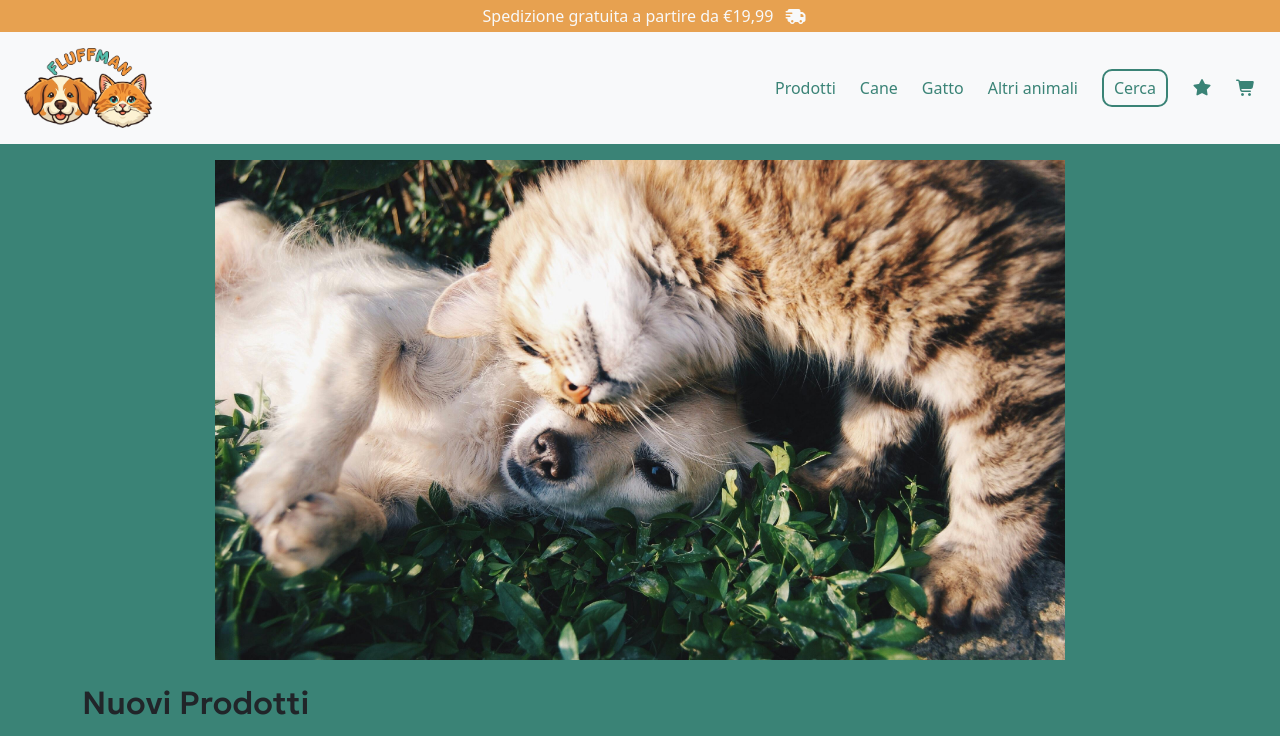
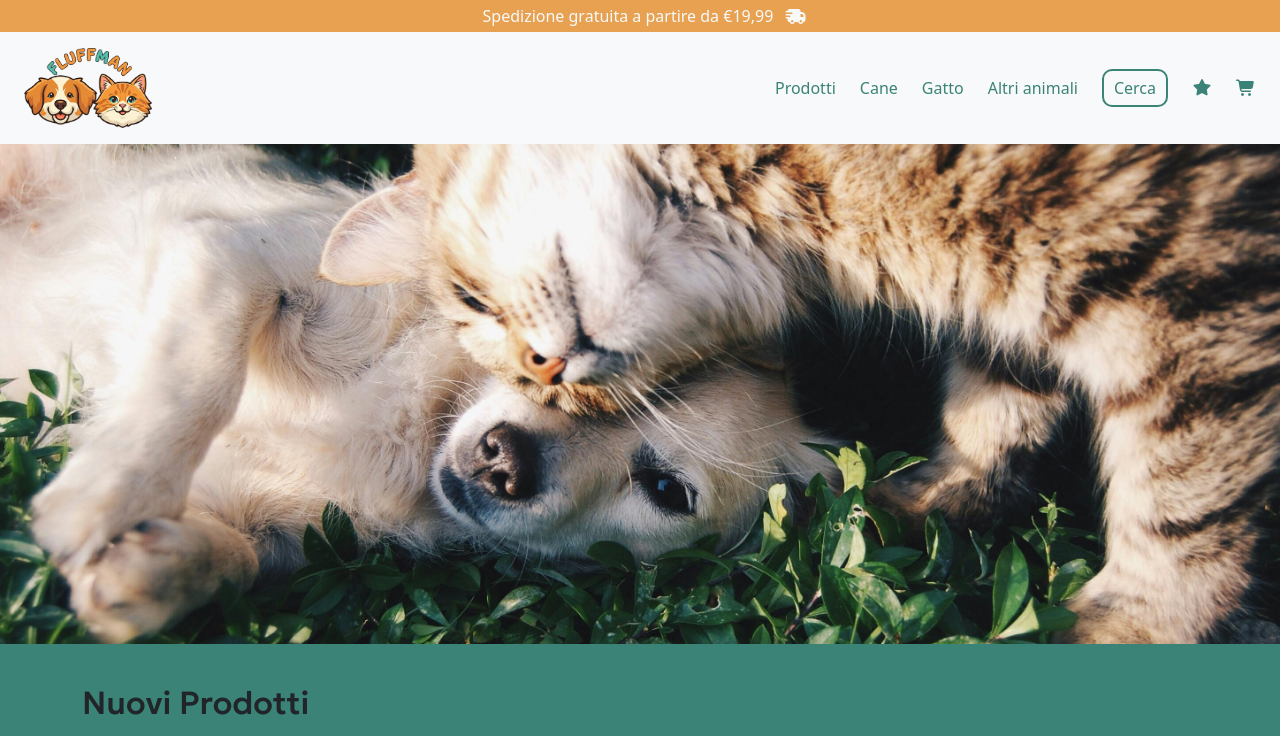
Before and after one commit to coluccifrancesco/fluffman-project-work, a React (Vite) app in the folder fluffman_pw/front-end/: page / in a window 1280 px wide. Shown: the top 736 px of the page. Built offline with nearby package versions, Linux system fonts and the light colour scheme; grey boxes are pictures that could not be loaded.

Commit message:
fix Carousel refactoring in HomePage

```diff
--- a/fluffman_pw/front-end/pages/HomePage.jsx
+++ b/fluffman_pw/front-end/pages/HomePage.jsx
@@ -5,12 +5,10 @@ import NewProducts from "../components/NewProducts";
 
 export default function HomePage() {
   return (
-        <div className="hp_bg p-3">
+    <div className="hp_bg">
       {/* Carousel Component */}
-            <div className="d-flex justify-content-center align-content-center">
       <Carousel />
-            </div>
-
+      <div className="p-3">
         <div className="container my-4">
           {/*Section - Best Sellers */}
           <h2 className="mb-3">Nuovi Prodotti</h2>
@@ -60,5 +58,6 @@ export default function HomePage() {
           ))}
         </div>
       </div>
+    </div>
   );
 }
```
Lines whose indentation alone changed are shown as unchanged.
